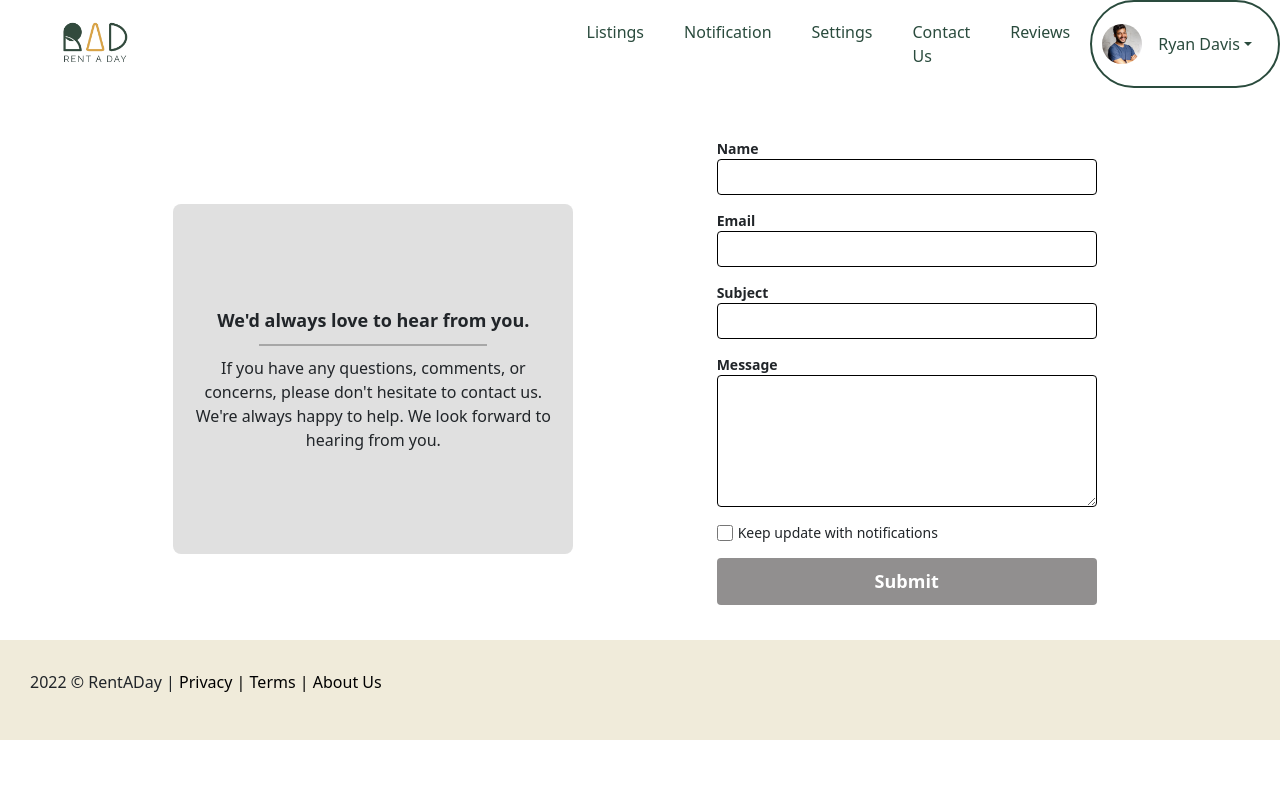
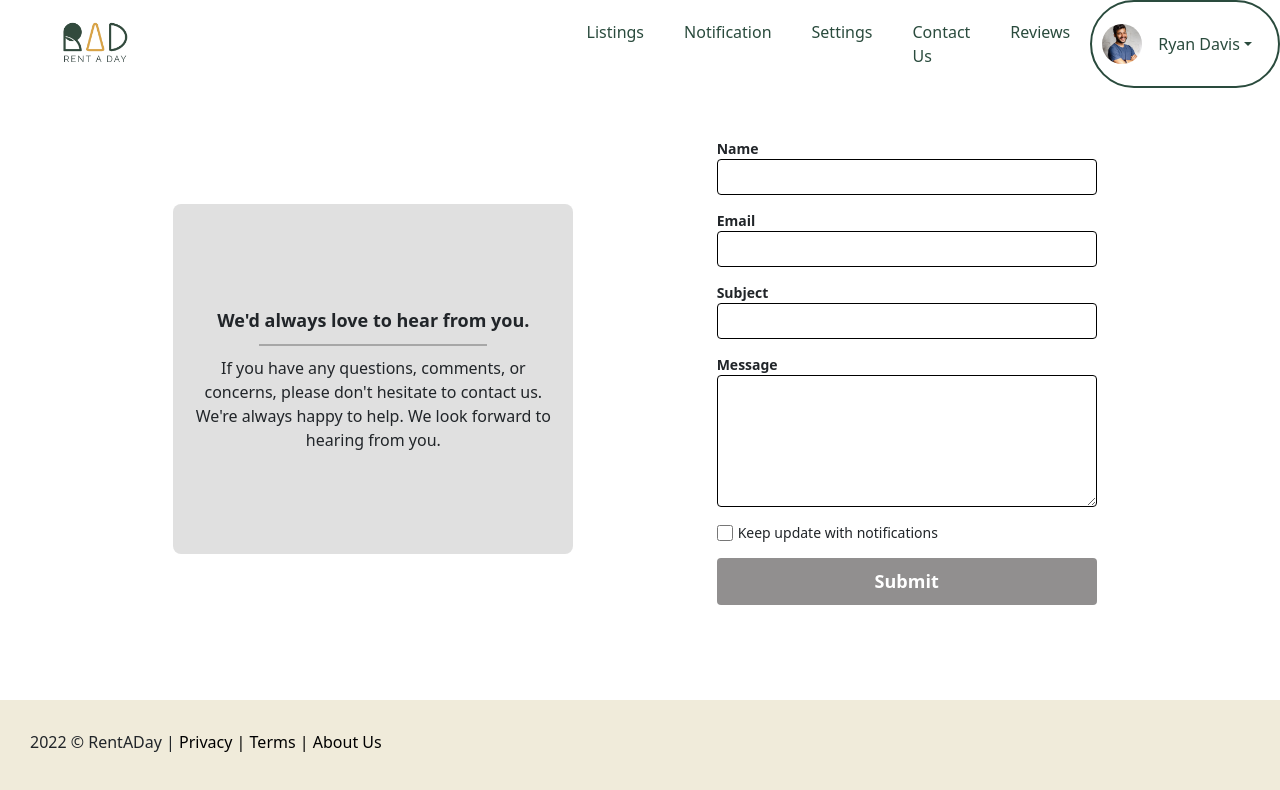
Before and after one commit to harsimran612/RentADay, a React (Create React App) app: page /contact-us in a window 1280 px wide. Shown: the top 790 px of the page. Built offline with nearby package versions, Linux system fonts and the light colour scheme.

Commit message:
fixed footer positon to bottom

```diff
--- a/src/App.css
+++ b/src/App.css
@@ -0,0 +1,5 @@
+.app {
+  position: relative;
+  min-height: 100vh;
+  padding-bottom: 150px;
+}
--- a/src/components/Footer.css
+++ b/src/components/Footer.css
@@ -1,6 +1,10 @@
 .footer {
   background-color: #f0ebda;
   padding: 30px;
+  display: flex;
+  position: absolute;
+  bottom: 0;
+  width: 100%;
 }
 a {
   color: black;
```
